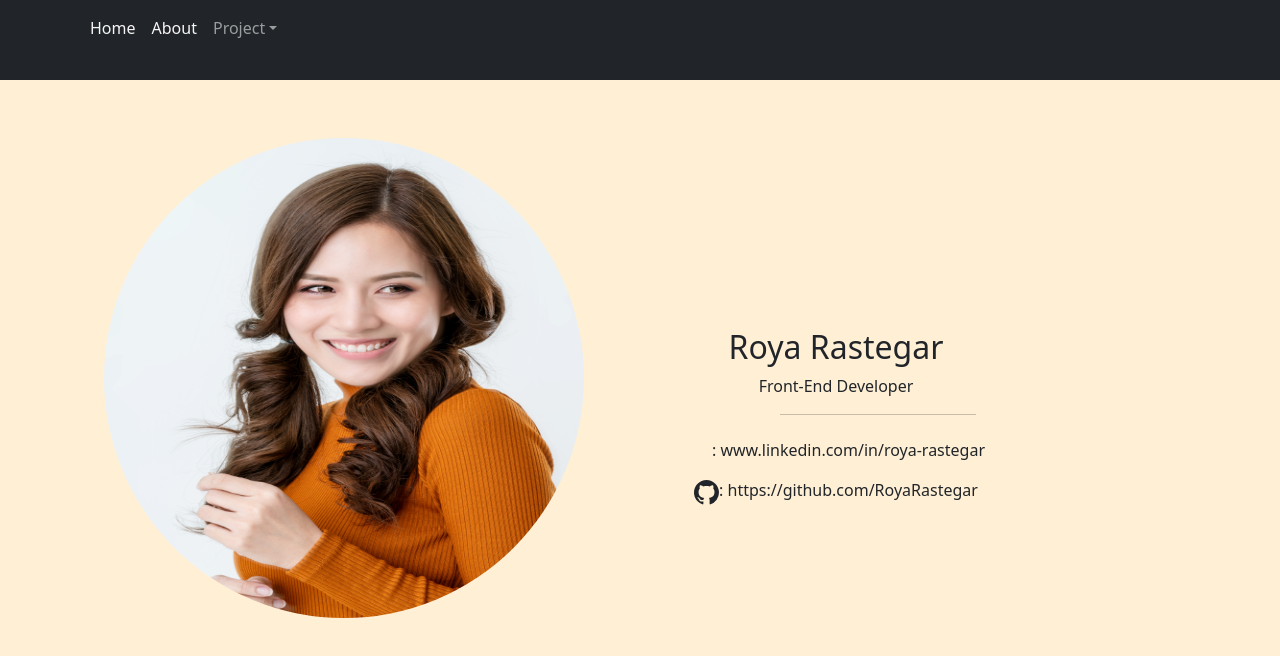
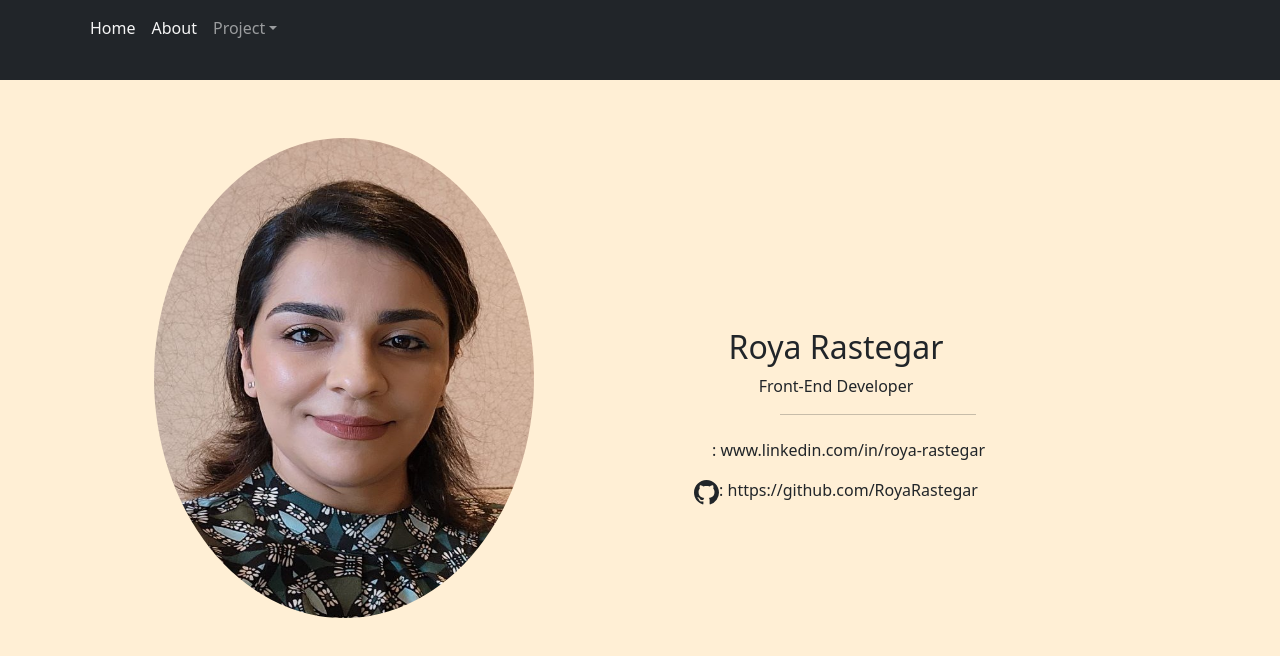
Before and after one commit to RoyaRastegar/My-Website, a React (Create React App) app: page /about in a window 1280 px wide. Shown: the top 656 px of the page. Built offline with nearby package versions, Linux system fonts and the light colour scheme; some icons are missing.

Commit message:
change about image

```diff
--- a/src/Components/About/About.css
+++ b/src/Components/About/About.css
@@ -2,7 +2,7 @@
   .img {
     padding:10px;
     border-radius: 50%;
-    width:500px;
+    width:400px;
     height:500px;
   }
  .pharagraf{
--- a/src/Components/About/About.js
+++ b/src/Components/About/About.js
@@ -1,6 +1,6 @@
 import React from "react";
 import './About.css'
-import Girl from './girl.png'
+import Roya from '../Assets/Roya.jpg'
 import {PiLinkedinLogoLight} from 'react-icons/pi'
 import {BsGithub} from 'react-icons/bs'
 const About = () => {
@@ -8,7 +8,7 @@ const About = () => {
     <>
     <div className=" d-flex justify-content-around p-5 col-12">
     <div className="col-6">
-    <img src={Girl} alt="Avatar" className="img animate__animated animate__heartBeat" />
+    <img src={Roya} alt="Avatar" className="img animate__animated animate__heartBeat" />
     </div>
      <div className="col-6 pharagraf">
       <h2> Roya Rastegar</h2>
```
Also changed, not shown: src/Components/Assets/Roya.jpg (added).
